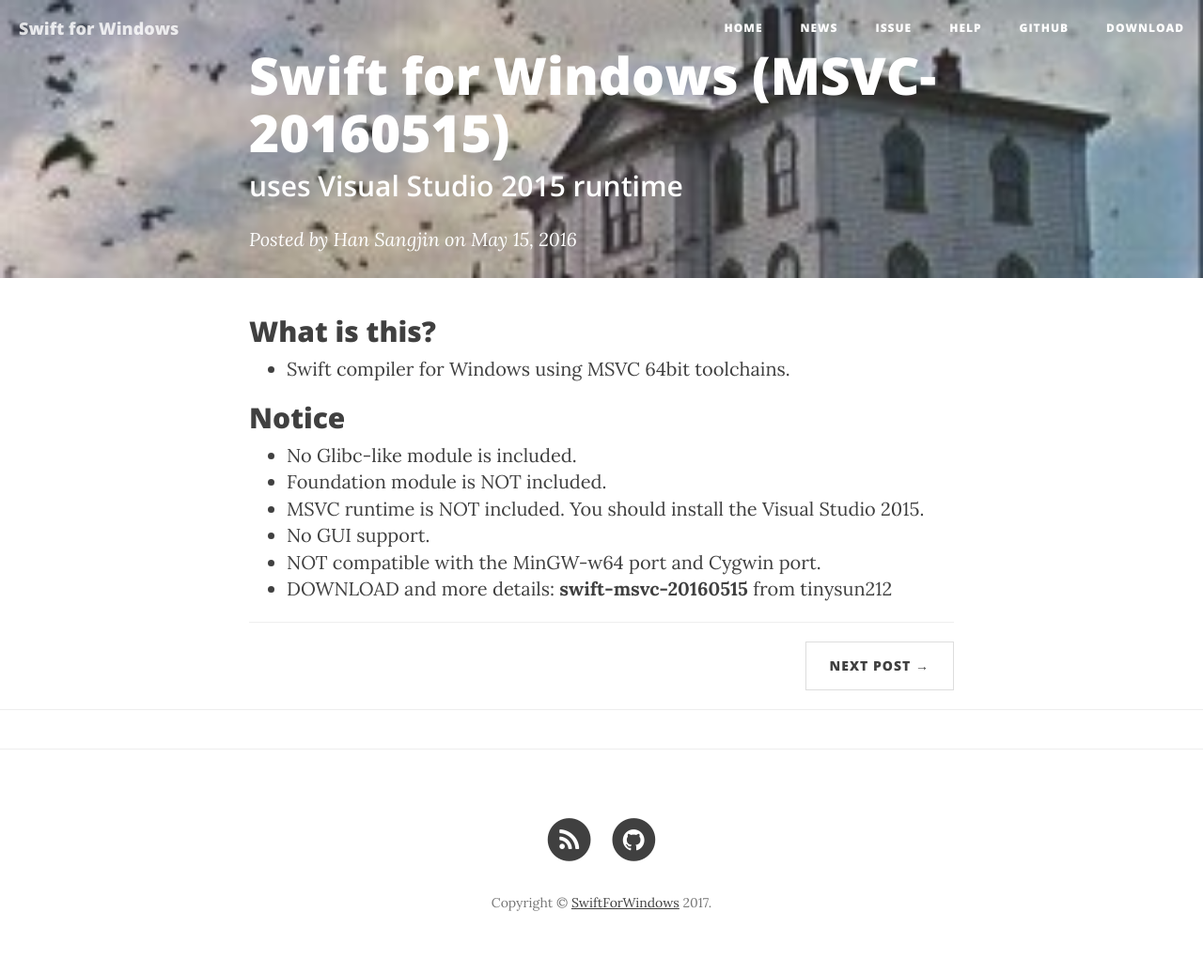
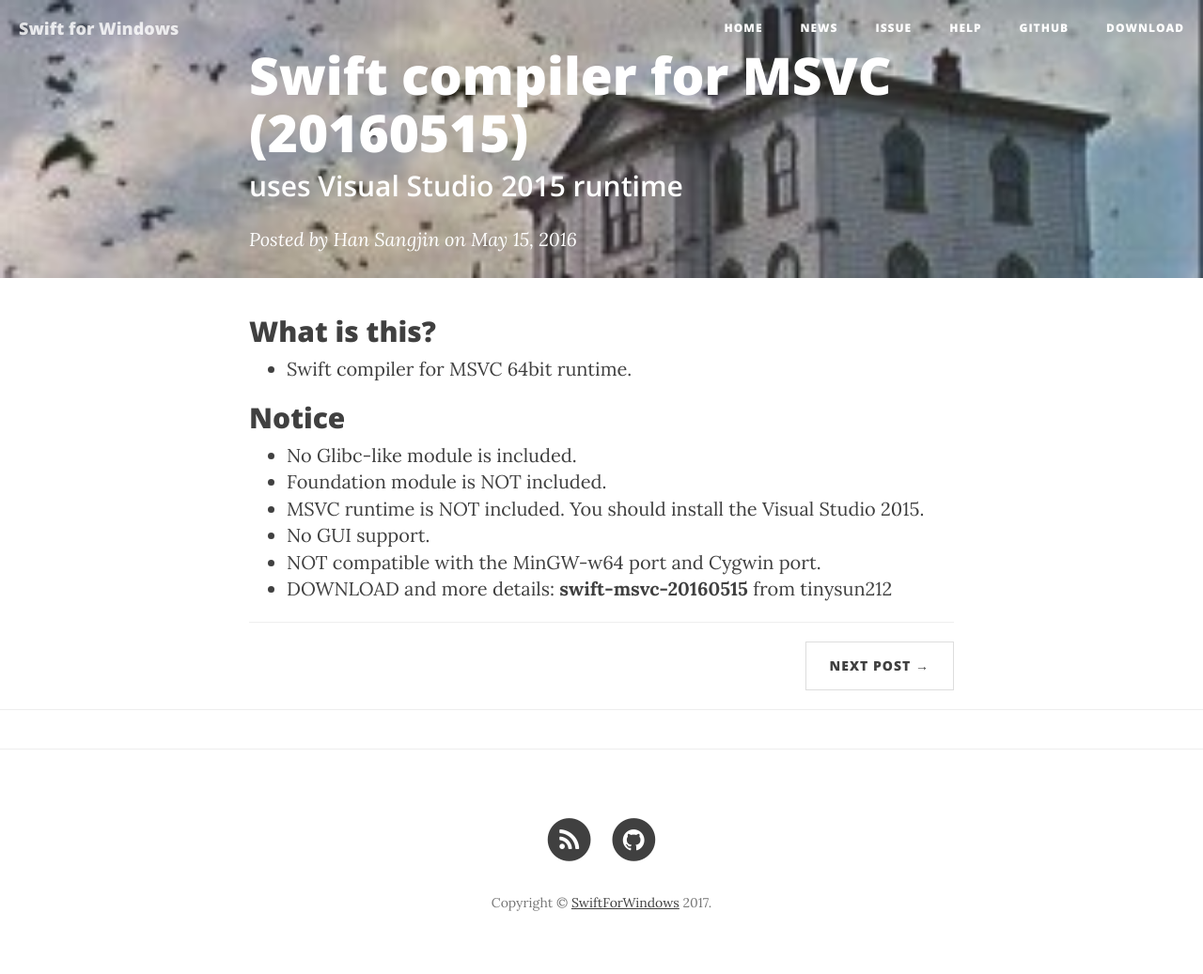
Before and after one commit to SwiftForWindows/SwiftForWindows.github.io, a Jekyll site: the page built from _posts/2016-05-15-Swift-for-Windows-MSVC-20160515.md, in a window 1280 px wide. Shown: the whole page at 94% size. Built offline with Jekyll 4.4.1, drawn with Linux system fonts in a browser that asks for light colours; nearby versions of some CDN libraries; comment, search, counter and statistics services are not loaded.

Commit message:
Update 2016-05-15-Swift-for-Windows-MSVC-20160515.md

```diff
--- a/_posts/2016-05-15-Swift-for-Windows-MSVC-20160515.md
+++ b/_posts/2016-05-15-Swift-for-Windows-MSVC-20160515.md
@@ -1,6 +1,6 @@
 ---
 layout:     post
-title:      Swift for Windows (MSVC-20160515)
+title:      Swift compiler for MSVC (20160515)
 author:     Han Sangjin
 subtitle:  	uses Visual Studio 2015 runtime
 category:  release
@@ -9,7 +9,7 @@
 
 What is this?
 -------------
-- Swift compiler for Windows using MSVC 64bit toolchains.
+- Swift compiler for MSVC 64bit runtime.
 
 Notice
 -------
```
